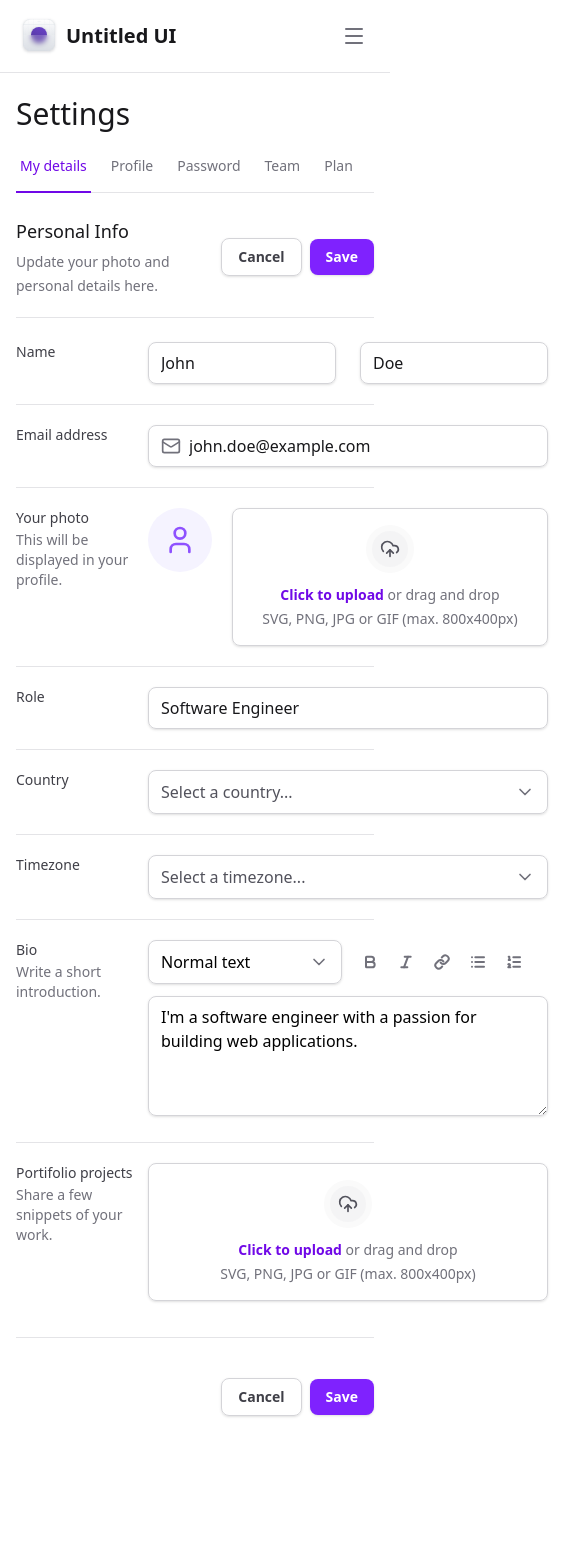
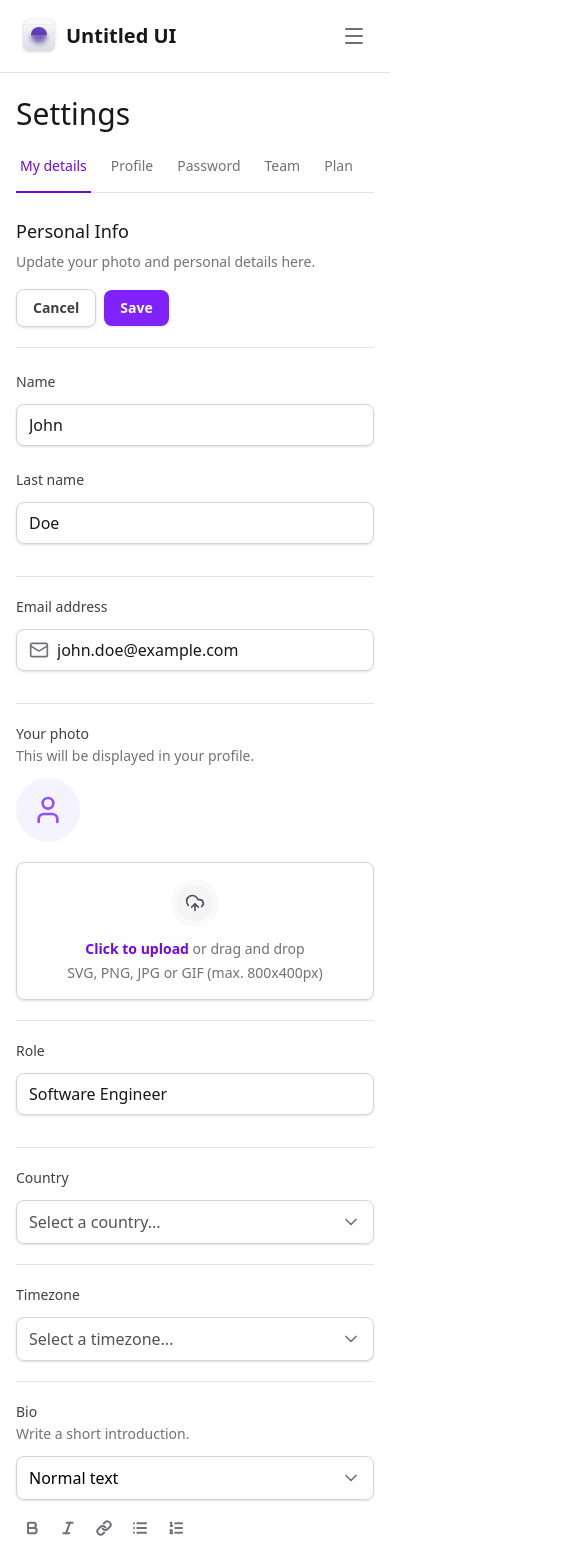
Before and after one commit to SergioMonteRi/next-tailwind-practice, a Next.js app: page / in a window 390 px wide. Shown: the top 1554 px of the page, 585 px wide, since content can reach past the window. Before the commit the page ends 1464 px from the top, so only its background shows below. Built offline with nearby package versions, Linux system fonts and the light colour scheme.

Commit message:
feat: add slide-up and fade animation to sidebar and update layout for improved responsiveness

```diff
--- a/src/app/globals.css
+++ b/src/app/globals.css
@@ -16,6 +16,18 @@
   --color-error-700: #B42318;
 
   --animate-slide-down-and-fade: slideDownAndFade 1s cubic-bezier(0.16, 1, 0.3, 1);
+  --animate-slide-up-and-fade: slideUpAndFade 1s cubic-bezier(0.16, 1, 0.3, 1);
+
+  @keyframes slideUpAndFade {
+    0% {
+      opacity: 0;
+      transform: translateY(2px);
+    }
+    100% {
+      opacity: 1;
+      transform: translateY(0);
+    }
+  }
 
  @keyframes slideDownAndFade {
     0% {
--- a/src/app/layout.tsx
+++ b/src/app/layout.tsx
@@ -31,7 +31,7 @@ export default function RootLayout({
         <div className="lg:grid-cols-app min-h-screen lg:grid">
           <Sidebar />
 
-          <main className="px-4 pt-24 pb-12 lg:col-start-2 lg:px-8 lg:pt-8 lg:pb-12">
+          <main className="min-w-0 px-4 pt-24 pb-12 lg:col-start-2 lg:px-8 lg:pt-8 lg:pb-12">
             {children}
           </main>
         </div>
--- a/src/app/page.tsx
+++ b/src/app/page.tsx
@@ -17,7 +17,7 @@ export default function Home() {
       <SettingsTabs />
 
       <div className="mt-6 flex flex-col">
-        <div className="flex items-center justify-between border-b border-zinc-200 pb-5">
+        <div className="flex flex-col justify-between gap-4 border-b border-zinc-200 pb-5 lg:flex-row lg:items-center">
           <div className="space-y-1">
             <h2 className="text-lg font-medium text-zinc-900">Personal Info</h2>
             <span className="text-sm text-zinc-500">
@@ -39,26 +39,35 @@ export default function Home() {
           id="settings-form"
           className="mt-6 flex w-full flex-col gap-5 divide-y divide-zinc-200"
         >
-          <div className="grid-cols-form grid gap-3 pb-5">
+          <div className="lg:grid-cols-form flex flex-col gap-3 pb-5 lg:grid">
             <label
               htmlFor="firstName"
               className="text-sm font-medium text-zinc-700"
             >
               Name
             </label>
-            <div className="grid grid-cols-2 gap-6">
+            <div className="flex flex-col gap-6 lg:grid lg:grid-cols-2">
               <Input.Root>
                 <Input.Control id="firstName" defaultValue="John" />
               </Input.Root>
 
-              <Input.Root>
-                <Input.Control defaultValue="Doe" />
-              </Input.Root>
+              <div className="flex flex-col gap-3 lg:block">
+                <label
+                  htmlFor="lastName"
+                  className="text-sm font-medium text-zinc-700 lg:sr-only"
+                >
+                  Last name
+                </label>
+
+                <Input.Root>
+                  <Input.Control id="lastName" defaultValue="Doe" />
+                </Input.Root>
+              </div>
             </div>
             <div />
           </div>
 
-          <div className="grid-cols-form grid gap-3 pb-5">
+          <div className="lg:grid-cols-form flex flex-col gap-3 pb-5 lg:grid">
             <label
               htmlFor="email"
               className="text-sm font-medium text-zinc-700"
@@ -78,7 +87,7 @@ export default function Home() {
             <div />
           </div>
 
-          <div className="grid-cols-form grid gap-3 pb-5">
+          <div className="lg:grid-cols-form flex flex-col gap-3 pb-5 lg:grid">
             <label
               htmlFor="photo"
               className="text-sm font-medium text-zinc-700"
@@ -89,14 +98,14 @@ export default function Home() {
               </span>
             </label>
 
-            <FileInput.Root className="flex w-full items-start gap-5">
+            <FileInput.Root className="flex w-full flex-col gap-5 lg:flex-row lg:items-start">
               <FileInput.ImagePreview />
               <FileInput.Trigger />
               <FileInput.Control />
             </FileInput.Root>
           </div>
 
-          <div className="grid-cols-form grid gap-3 pb-5">
+          <div className="lg:grid-cols-form flex flex-col gap-3 pb-5 lg:grid">
             <label htmlFor="role" className="text-sm font-medium text-zinc-700">
               Role
             </label>
@@ -110,7 +119,7 @@ export default function Home() {
             <div />
           </div>
 
-          <div className="grid-cols-form grid gap-3 pb-5">
+          <div className="lg:grid-cols-form flex flex-col gap-3 pb-5 lg:grid">
             <label
               htmlFor="country"
               className="text-sm font-medium text-zinc-700"
@@ -124,7 +133,7 @@ export default function Home() {
             </Select.Root>
           </div>
 
-          <div className="grid-cols-form grid gap-3 pb-5">
+          <div className="lg:grid-cols-form flex flex-col gap-3 pb-5 lg:grid">
             <label
               htmlFor="timezone"
               className="text-sm font-medium text-zinc-700"
@@ -139,7 +148,7 @@ export default function Home() {
             </Select.Root>
           </div>
 
-          <div className="grid-cols-form grid gap-3 pb-5">
+          <div className="lg:grid-cols-form flex flex-col gap-3 pb-5 lg:grid">
             <label htmlFor="bio" className="text-sm font-medium text-zinc-700">
               Bio
               <span className="mt-0.5 block text-sm font-normal text-zinc-500">
@@ -147,7 +156,7 @@ export default function Home() {
               </span>
             </label>
             <div className="space-y-3">
-              <div className="grid grid-cols-2 gap-3">
+              <div className="flex flex-col gap-3 lg:grid lg:grid-cols-2">
                 <Select.Root placeholder="" defaultValue="normal">
                   <Select.Item
                     text="Normal text"
@@ -190,7 +199,7 @@ export default function Home() {
             </div>
           </div>
 
-          <div className="grid-cols-form grid gap-3 pb-5">
+          <div className="lg:grid-cols-form flex flex-col gap-3 pb-5 lg:grid">
             <label
               htmlFor="projects"
               className="text-sm font-medium text-zinc-700"
--- a/src/components/sidebar/index.tsx
+++ b/src/components/sidebar/index.tsx
@@ -32,9 +32,11 @@ export function Sidebar() {
       </div>
 
       <CollapsibleRadix.Content
+        asChild
         forceMount
-        className="flex flex-1 flex-col gap-6 data-[state=closed]:hidden lg:data-[state=closed]:flex"
+        className="data-[state=closed]:animate-slide-up-and-fade data-[state=open]:animate-slide-down-and-fade data-[state=closed]:hidden lg:data-[state=closed]:flex"
       >
+        <div className="flex flex-1 flex-col gap-6">
           <Input.Root>
             <Input.Prefix>
               <SearchIcon className="h-5 w-5 text-zinc-500" />
@@ -63,6 +65,7 @@ export function Sidebar() {
 
             <Profile />
           </div>
+        </div>
       </CollapsibleRadix.Content>
     </CollapsibleRadix.Root>
   )
```
Lines whose indentation alone changed are shown as unchanged.
